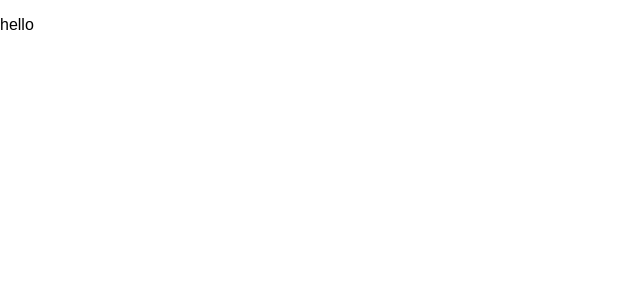
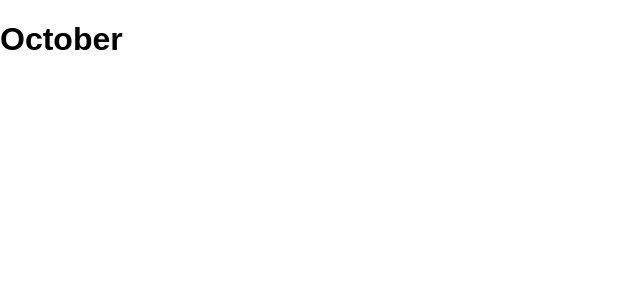
Before and after one commit to jsullivan5/calendar, a React (Create React App) app: page / in a window 1280 px wide. Shown: the top 300 px of the page, without its empty margins (0-640 px from the left). Built offline with nearby package versions, Linux system fonts and the light colour scheme.

Commit message:
Add header to app

```diff
--- a/src/components/App.js
+++ b/src/components/App.js
@@ -1,11 +1,12 @@
 import React, { Component } from 'react';
+import Header from './Header';
 import './styles/App.css';
 
 class App extends Component {
   render() {
     return (
       <div className="App">
-        <p>hello</p>
+        <Header />
       </div>
     );
   }
--- /dev/null
+++ b/src/components/Header.js
@@ -0,0 +1,10 @@
+import React from 'react';
+import './styles/App.css';
+
+const Header = () => (
+  <header>
+    <h1>October</h1>
+  </header>
+);
+
+export default Header;
```
